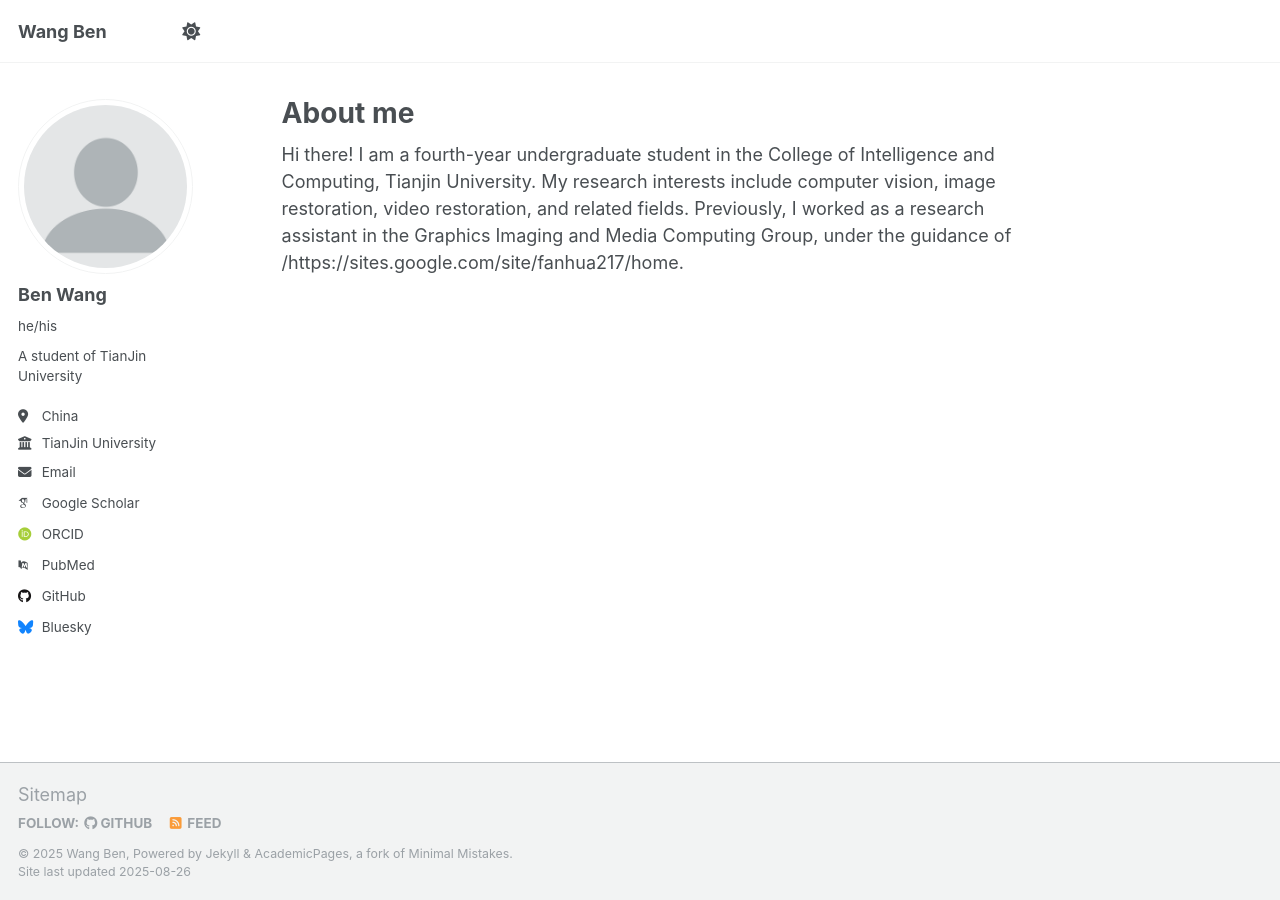
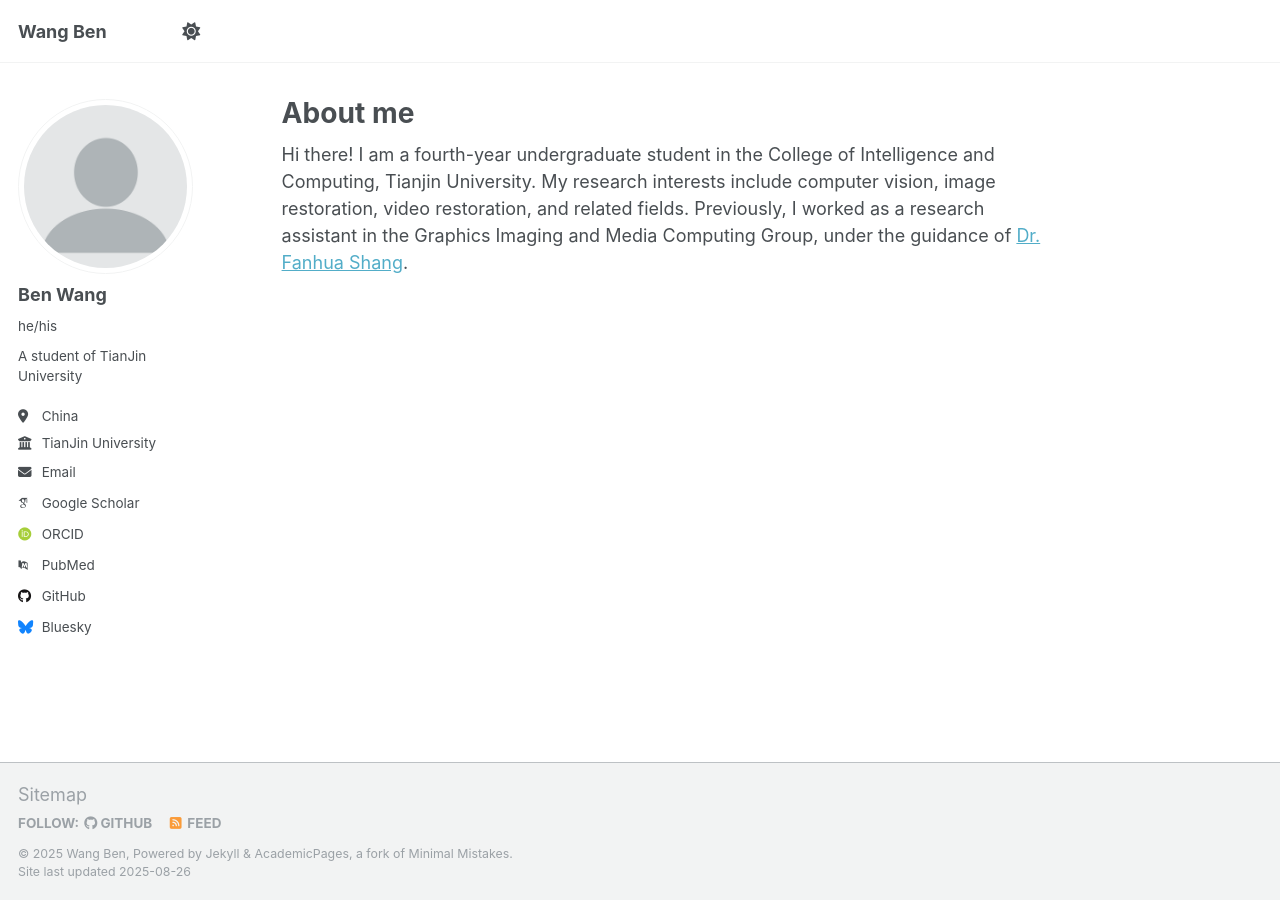
Before and after one commit to AnAppledog/AnAppledog.github.io, a Jekyll site: the page built from _pages/about.md, in a window 1280 px wide. Built offline with Jekyll 4.4.1, drawn with Linux system fonts in a browser that asks for light colours; some web fonts are replaced; a script that is not in the unit is left out.

Commit message:
Update about.md

```diff
--- a/_pages/about.md
+++ b/_pages/about.md
@@ -7,4 +7,4 @@ redirect_from:
   - /about.html
 ---
 
-Hi there! I am a fourth-year undergraduate student in the College of Intelligence and Computing, Tianjin University. My research interests include computer vision, image restoration, video restoration, and related fields. Previously, I worked as a research assistant in the Graphics Imaging and Media Computing Group, under the guidance of /https://sites.google.com/site/fanhua217/home.
+Hi there! I am a fourth-year undergraduate student in the College of Intelligence and Computing, Tianjin University. My research interests include computer vision, image restoration, video restoration, and related fields. Previously, I worked as a research assistant in the Graphics Imaging and Media Computing Group, under the guidance of  [Dr. Fanhua Shang](https://sites.google.com/site/fanhua217/home).
```
